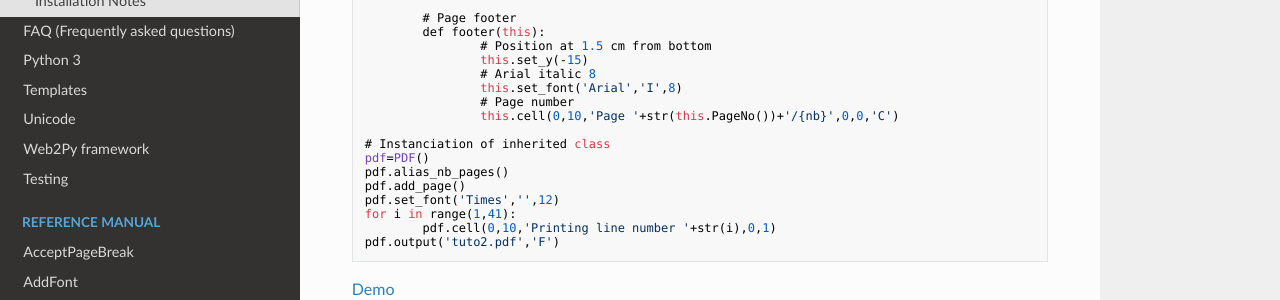
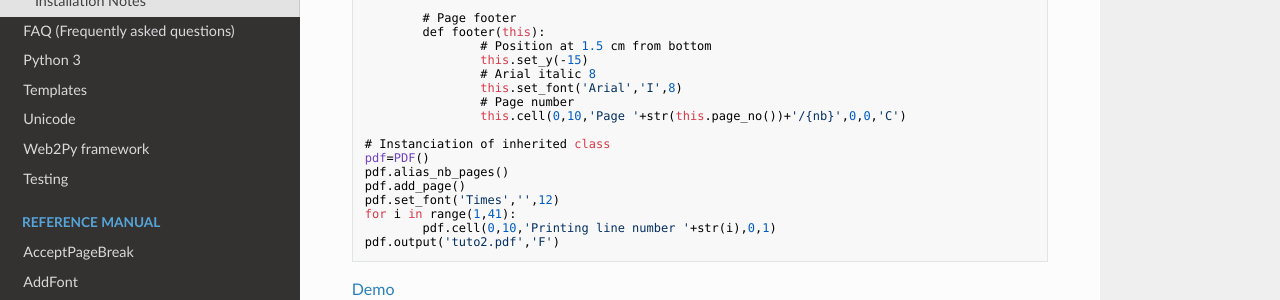
Before and after one commit to reingart/pyfpdf, an MkDocs documentation site: the page built from docs/Tutorial.md, in a window 1280 px wide and 900 px high, scrolled down 1861 px. Shown: the part 151-451 px from the top of the window. Built offline with MkDocs 1.6.1, drawn with Linux system fonts in a browser that asks for light colours; nearby versions of some CDN libraries; old or Windows-style settings are respelled for this version of MkDocs.

Commit message:
FPDF.PageNo doesn't exist
FPDF.PageNo doesn't exist. Correct is page_no

```diff
--- a/docs/Tutorial.md
+++ b/docs/Tutorial.md
@@ -82,7 +82,7 @@ class PDF(FPDF):
                 # Arial italic 8
                 this.set_font('Arial','I',8)
                 # Page number
-                this.cell(0,10,'Page '+str(this.PageNo())+'/{nb}',0,0,'C')
+                this.cell(0,10,'Page '+str(this.page_no())+'/{nb}',0,0,'C')
 
 # Instanciation of inherited class
 pdf=PDF()
```
